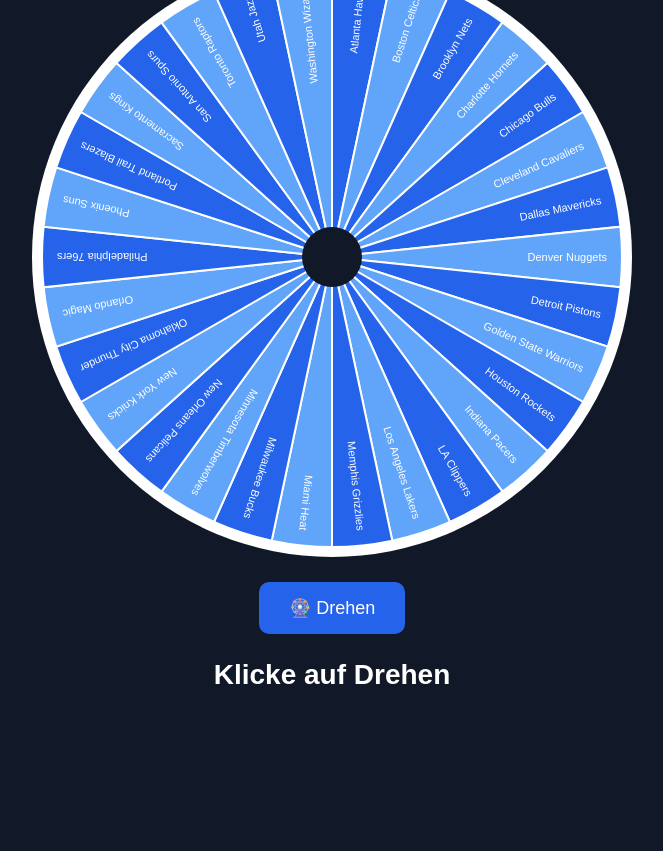
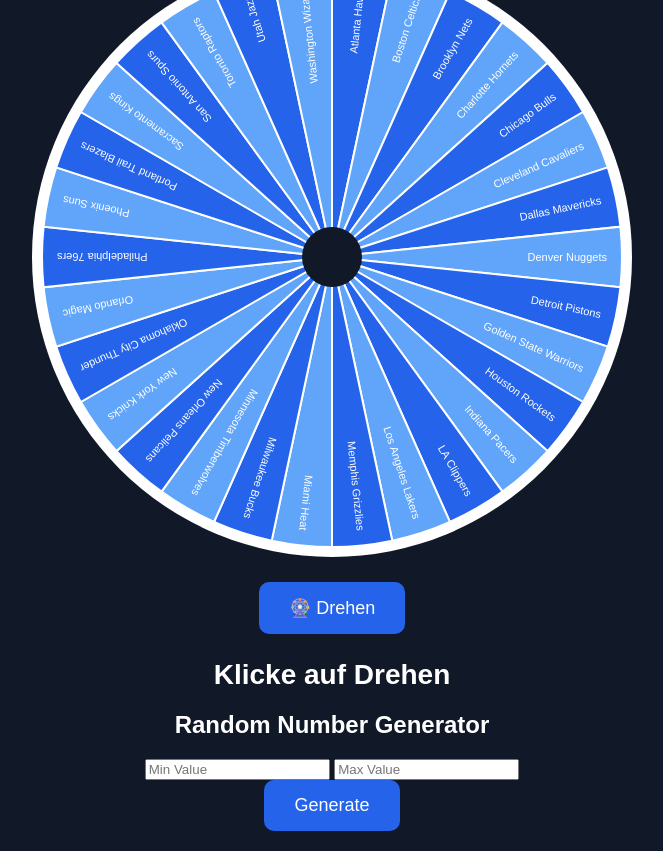
Before and after one commit to gabWag08/2kWebsite, a website: page public/index.html in a window 1280 px wide. Shown: the part 144-995 px from the top of the page, without its empty margins (308-971 px from the left). Before the commit the page ends 855 px from the top, so only its background shows below. Drawn offline with Linux system fonts and the light colour scheme.

Commit message:
Random Button

```diff
--- a/public/index.html
+++ b/public/index.html
@@ -37,6 +37,16 @@
             </button>
         </div>
 
+    </div>
+
+    <div class="random-number-generator">
+        <h2>Random Number Generator</h2>
+        <input type="number" id="minValue" placeholder="Min Value">
+        <input type="number" id="maxValue" placeholder="Max Value">
+        <div id="randButton">
+            <button id="generateBtn" onclick="randomNumberGenerator()">Generate</button>
+        </div>
+        <div id="randomResult"></div>
     </div>
 
 
--- a/public/script.js
+++ b/public/script.js
@@ -325,6 +325,7 @@
     }, 6000);
 
 });
+
 
 // ======================================
 // DRAFT SCREEN ÖFFNEN
@@ -686,3 +687,30 @@
 // ======================================
 
 renderRoster();
+
+function randomNumberGenerator(min, max) {
+
+    const generateBtn = document.getElementById("generateBtn");
+    const minInput = document.getElementById("minValue");
+    const maxInput = document.getElementById("maxValue");
+    const result = document.getElementById("randomResult");
+
+    generateBtn.addEventListener("click", () => {
+        const min = Number(minInput.value);
+        const max = Number(maxInput.value);
+
+        if (!minInput.value || !maxInput.value) {
+            result.textContent = "Bitte beide Werte eingeben.";
+            return;
+        }
+
+        if (min > max) {
+            result.textContent = "Min darf nicht größer als Max sein.";
+            return;
+        }
+
+        const random = Math.floor(Math.random() * (max - min + 1)) + min;
+
+        result.textContent = "🎲 Ergebnis: " + random;
+});
+}
--- a/public/style.css
+++ b/public/style.css
@@ -84,6 +84,18 @@
 #draftButtons button {
     display: block;
     margin: 12px auto;
+}
+
+/* =========================
+   Ramdom Number Generator
+========================= */
+.random-number-generator {
+    text-align: center;
+    margin-top: 20px;
+}
+.randButton {
+    padding: 10px 20px;
+    font-size: 16px;
 }
 
 /* =========================
```
